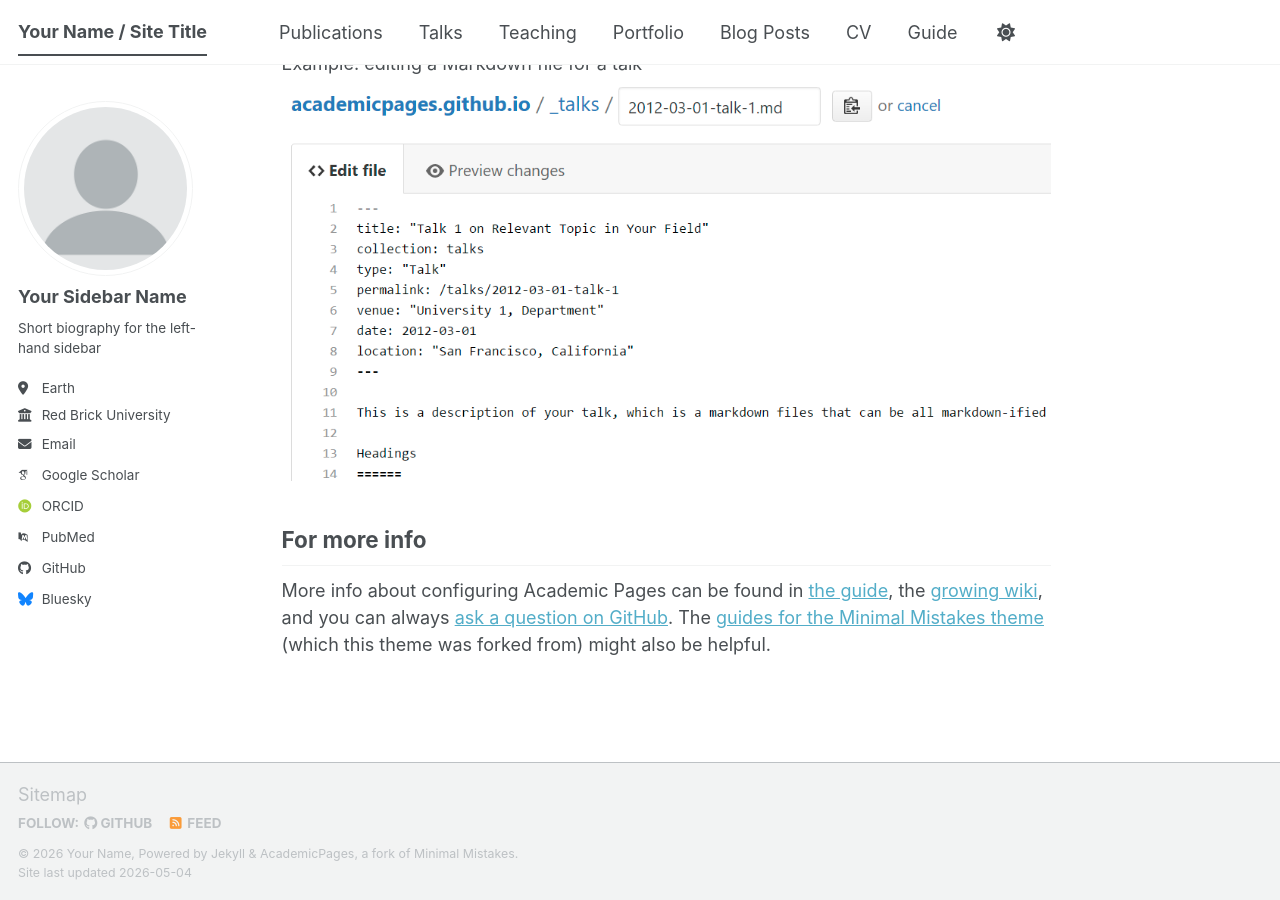
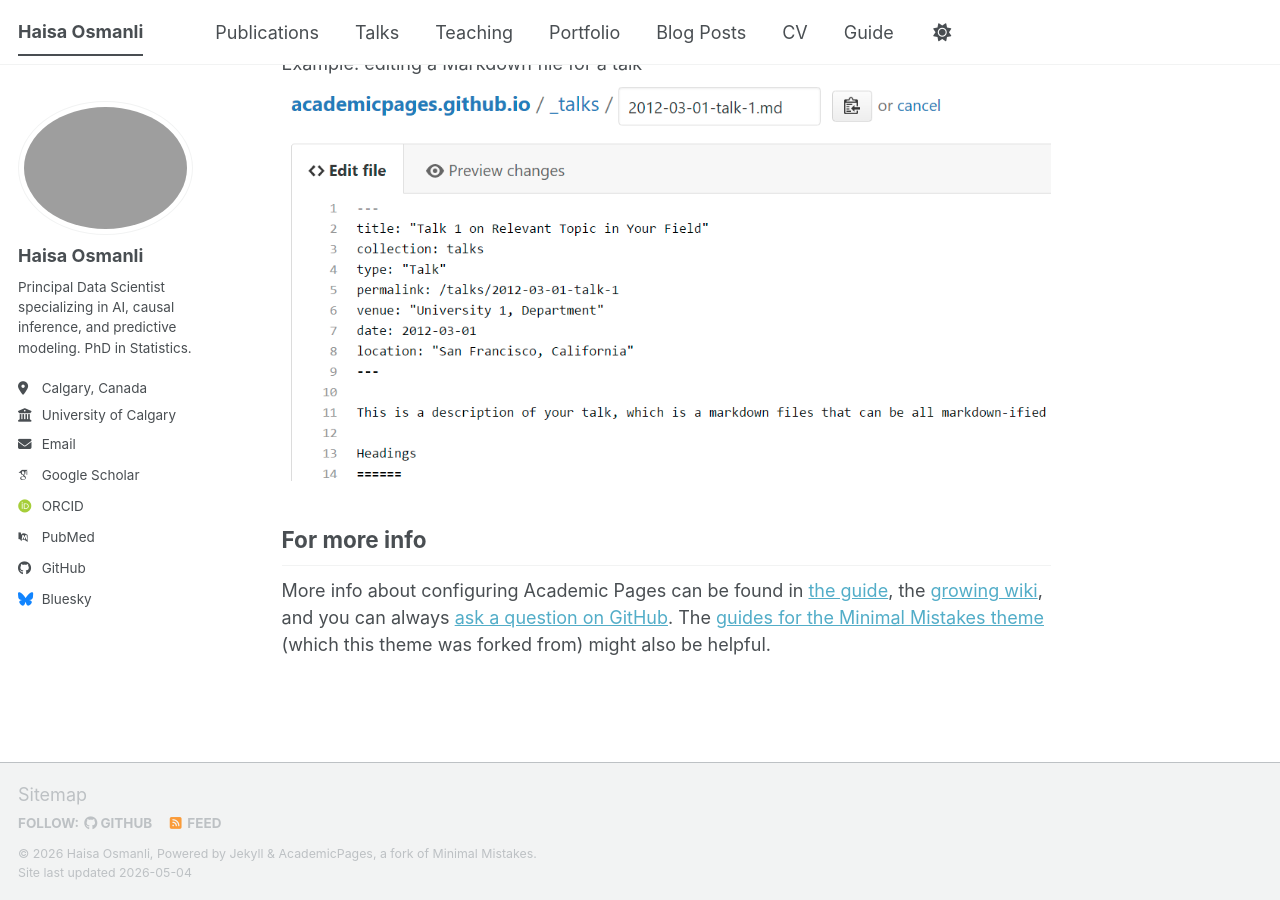
Before and after one commit to haisa-alpha/haisa-alpha.github.io, a Jekyll site: the page built from _pages/about.md, in a window 1280 px wide and 900 px high, scrolled down 2720 px. Built offline with Jekyll 4.4.1, drawn with Linux system fonts in a browser that asks for light colours; some web fonts are replaced; a script bundle is joined from its source files by our own code; library files that are not in the unit come from our copies.

Commit message:
Modify site title and author details in config
Updated personal information and site settings in _config.yml.

```diff
--- a/_config.yml
+++ b/_config.yml
@@ -9,28 +9,28 @@
 # Basic Site Settings
 locale                   : "en-US"
 site_theme               : "default" # The available themes options are "default", "air", "sunrise", "mint", "dirt" and "contrast"
-title                    : "Your Name / Site Title"
+title                    : "Haisa Osmanli"
 title_separator          : "-"
-name                     : &name "Your Name"
-description              : &description "Your Name's academic portfolio"   # Update this with a general description of your site, this is the default if not overridden by a page
-url                      : https://academicpages.github.io # The base hostname & protocol for your site e.g. "https://[your GitHub username].github.io",
+name                     : &name "Haisa Osmanli"
+description              : &description "Principal Data Scientist | PhD in Statistics | Machine Learning & AI Researcher"   # Update this with a general description of your site, this is the default if not overridden by a page
+url                      : "https://haisa-alpha.github.io" # The base hostname & protocol for your site e.g. "https://[your GitHub username].github.io",
                                                            # or if you already have some other page hosted on Github then use "https://[your GitHub username].github.io/[Your Repo Name]"
 baseurl                  : "" # the subpath of your site, e.g. "/blog"
-repository               : "academicpages/academicpages.github.io"
+repository               : "haisa-alpha/haisa-alpha.github.io"
 
 # Site Author - The following control what appear as part of the author content on the side bar.
 #               If a field is blank the icon and link will not appear, otherwise it will be shown.
 #               Additional customization can be done by editing /_includes/author-profile.html
 author:
   # Biographic information
-  avatar           : "profile.png"
-  name             : "Your Sidebar Name"
+  avatar           : "/images/profile.jpg"
+  name             : "Haisa Osmanli"
   pronouns         : # example: "she/her"
-  bio              : "Short biography for the left-hand sidebar"
-  location         : "Earth"
-  employer         : "Red Brick University"
+  bio              : "Principal Data Scientist specializing in AI, causal inference, and predictive modeling. PhD in Statistics."
+  location         : "Calgary, Canada"
+  employer         : "University of Calgary"
   uri              : # URL
-  email            : "none@example.org"
+  email            : "haisaosmanli@recoveryexcellence.org"
 
   # Academic websites
   academia         : # URL
```
